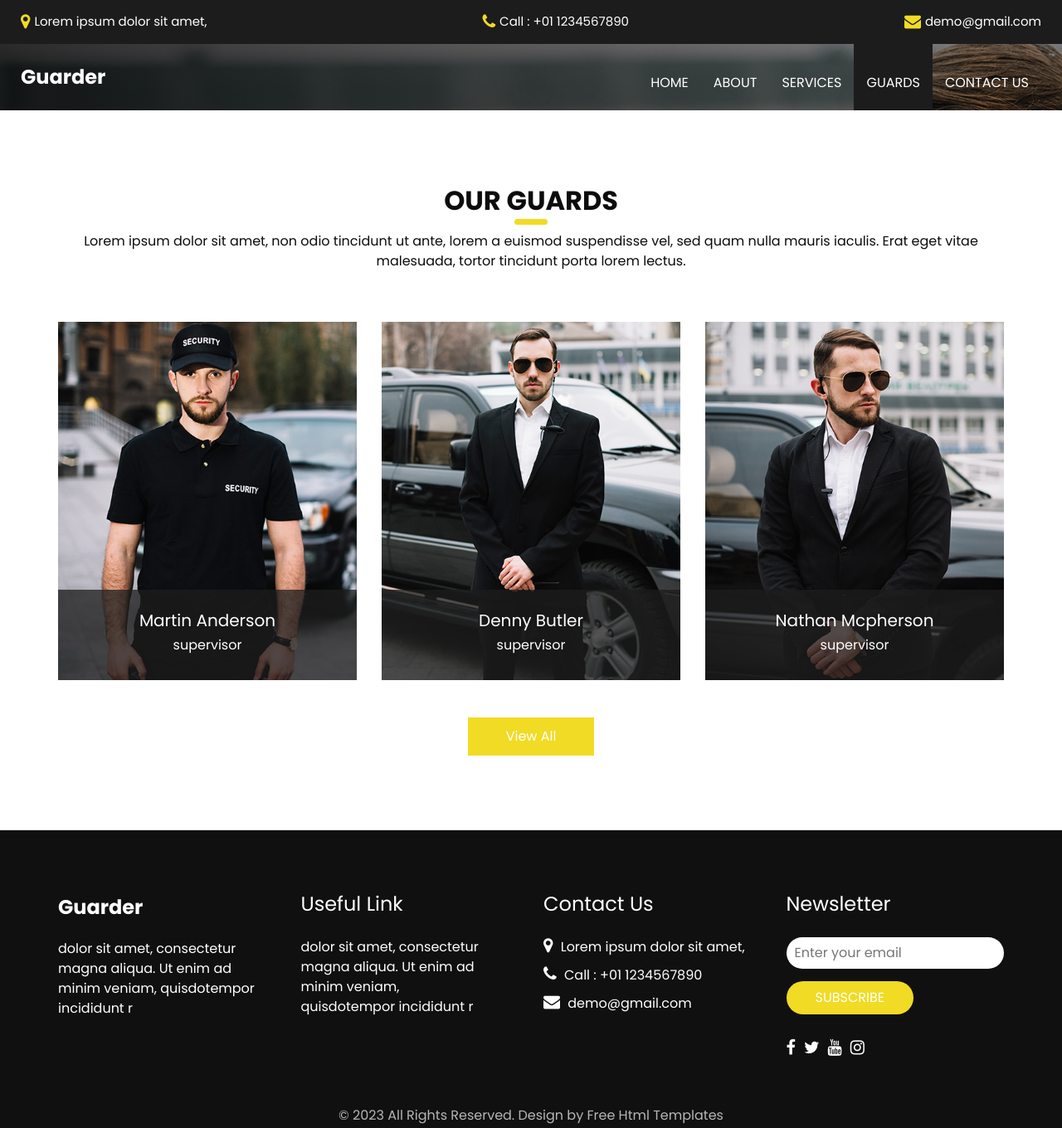
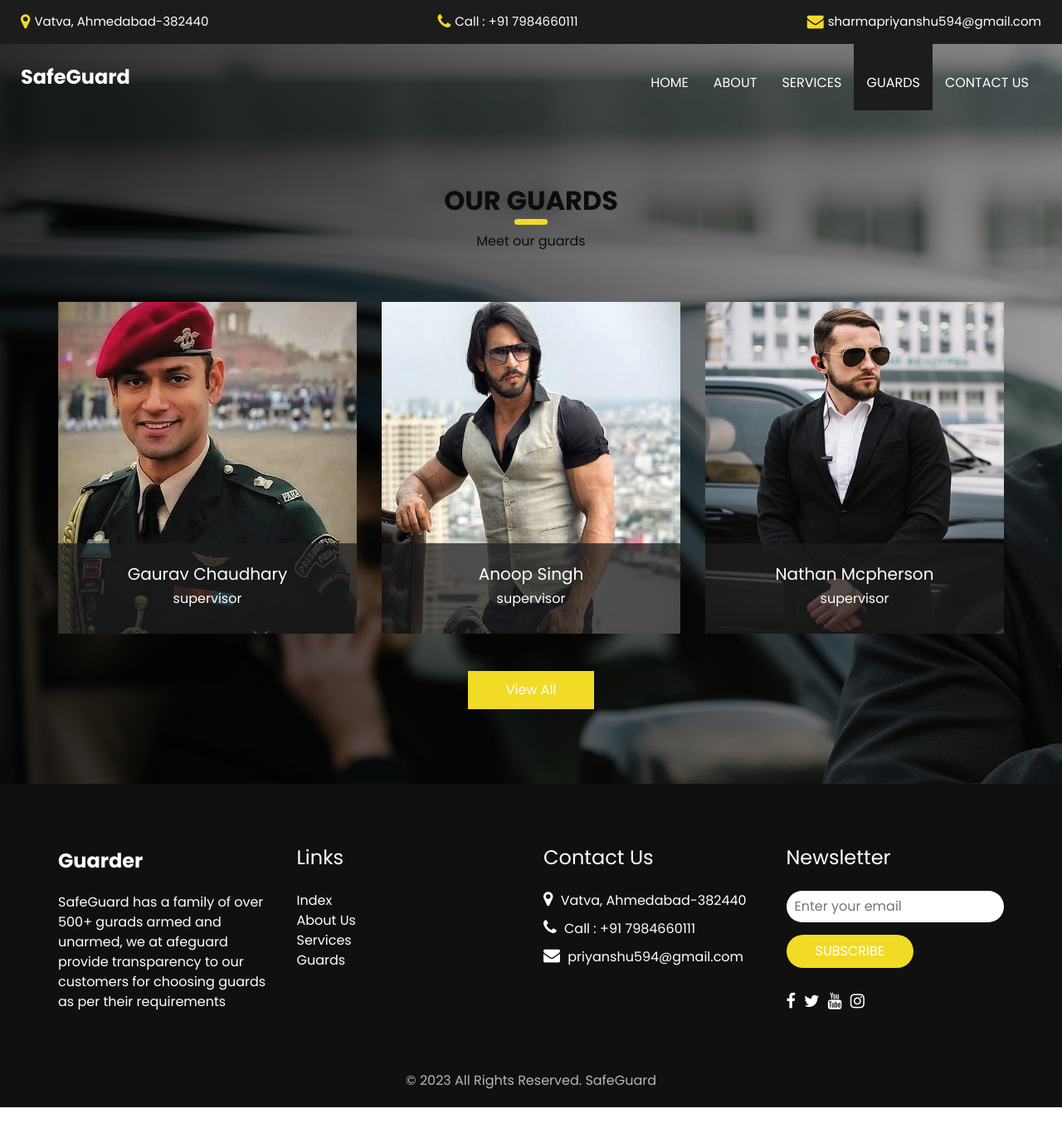
Before and after one commit to priyanshu16sharma/SafeGuard, a plain HTML site: page guard.html in a window 1280 px wide. Shown: the whole page at 83% size. After the commit the page ends 1335 px from the top, so only its background shows below. Drawn offline with Linux system fonts and the light colour scheme.

Commit message:
Final Commit

```diff
--- a/guard.html
+++ b/guard.html
@@ -19,7 +19,8 @@
   <link rel="stylesheet" type="text/css" href="css/bootstrap.css" />
 
   <!-- fonts style -->
-  <link href="https://fonts.googleapis.com/css?family=Open+Sans:400,700|Poppins:400,600,700&display=swap" rel="stylesheet" />
+  <link href="https://fonts.googleapis.com/css?family=Open+Sans:400,700|Poppins:400,600,700&display=swap"
+    rel="stylesheet" />
 
   <!-- Custom styles for this template -->
   <link href="css/style.css" rel="stylesheet" />
@@ -40,22 +41,23 @@
       <div class="header_top">
         <div class="container-fluid">
           <div class="contact_link-container">
-            <a href="" class="contact_link1">
+            <a href="https://www.google.co.in/maps/place/Domino's+Pizza/@22.9899403,72.593793,15z/data=!3m1!5s0x395e85fee59d3853:0x7ac0434959947e8a!4m10!1m2!2m1!1sDominos+isanpur!3m6!1s0x395e85fecb47ea33:0x9b1205b6d9a1b72b!8m2!3d22.9786055!4d72.6086738!15sCg9Eb21pbm9zIGlzYW5wdXIiA4gBAVoRIg9kb21pbm9zIGlzYW5wdXKSARBwaXp6YV9yZXN0YXVyYW504AEA!16s%2Fg%2F12vshq6b_?entry=ttu"
+              class="contact_link1" target="_blank+">
               <i class="fa fa-map-marker" aria-hidden="true"></i>
               <span>
-                Lorem ipsum dolor sit amet,
+                Vatva, Ahmedabad-382440
               </span>
             </a>
             <a href="" class="contact_link2">
               <i class="fa fa-phone" aria-hidden="true"></i>
               <span>
-                Call : +01 1234567890
+                Call : +91 7984660111
               </span>
             </a>
             <a href="" class="contact_link3">
               <i class="fa fa-envelope" aria-hidden="true"></i>
               <span>
-                demo@gmail.com
+                sharmapriyanshu594@gmail.com
               </span>
             </a>
           </div>
@@ -66,10 +68,11 @@
           <nav class="navbar navbar-expand-lg custom_nav-container">
             <a class="navbar-brand" href="index.html">
               <span>
-                Guarder
+                SafeGuard
               </span>
             </a>
-            <button class="navbar-toggler" type="button" data-toggle="collapse" data-target="#navbarSupportedContent" aria-controls="navbarSupportedContent" aria-expanded="false" aria-label="Toggle navigation">
+            <button class="navbar-toggler" type="button" data-toggle="collapse" data-target="#navbarSupportedContent"
+              aria-controls="navbarSupportedContent" aria-expanded="false" aria-label="Toggle navigation">
               <span class=""></span>
             </button>
 
@@ -96,9 +99,6 @@
         </div>
       </div>
     </header>
-    <!-- end header section -->
-  </div>
-
     <!-- team section -->
 
     <section class="team_section layout_padding">
@@ -108,19 +108,18 @@
             Our Guards
           </h2>
           <p>
-          Lorem ipsum dolor sit amet, non odio tincidunt ut ante, lorem a euismod suspendisse vel, sed quam nulla mauris
-          iaculis. Erat eget vitae malesuada, tortor tincidunt porta lorem lectus.
+            Meet our guards
           </p>
         </div>
         <div class="row">
           <div class="col-md-4 col-sm-6 mx-auto ">
             <div class="box">
               <div class="img-box">
-              <img src="images/t1.jpg" alt="">
+                <img src="images/Major-Gaurav-Chaudhary.jpg" alt="" height="400px">
               </div>
               <div class="detail-box">
                 <h5>
-                Martin Anderson
+                  Gaurav Chaudhary
                 </h5>
                 <h6 class="">
                   supervisor
@@ -131,11 +130,11 @@
           <div class="col-md-4 col-sm-6 mx-auto ">
             <div class="box">
               <div class="img-box">
-              <img src="images/t2.jpg" alt="">
+                <img src="images/Anoop_Singh.jpg" alt="" height="400px">
               </div>
               <div class="detail-box">
                 <h5>
-                Denny Butler
+                  Anoop Singh
                 </h5>
                 <h6 class="">
                   supervisor
@@ -146,7 +145,7 @@
           <div class="col-md-4 col-sm-6 mx-auto ">
             <div class="box">
               <div class="img-box">
-              <img src="images/t3.jpg" alt="">
+                <img src="images/t3.jpg" alt="" height="400px">
               </div>
               <div class="detail-box">
                 <h5>
@@ -167,8 +166,6 @@
       </div>
     </section>
 
-  <!-- end team section -->
-
     <!-- info section -->
     <section class="info_section ">
       <div class="container">
@@ -181,34 +178,35 @@
                 </span>
               </a>
               <p>
-              dolor sit amet, consectetur magna aliqua. Ut enim ad minim veniam, quisdotempor incididunt r
+                SafeGuard has a family of over 500+ gurads armed and unarmed, we at afeguard provide transparency
+                to our customers for choosing guards as per their requirements
               </p>
             </div>
           </div>
-        <div class="col-md-3">
+          <div class="col-md-3" style="padding-left: 10px;">
             <div class="info_links">
               <h5>
-              Useful Link
+                Links
               </h5>
               <ul>
                 <li>
-                <a href="">
-                  dolor sit amet, consectetur
+                  <a href="*">
+                    Index
                   </a>
                 </li>
                 <li>
                   <a href="">
-                  magna aliqua. Ut enim ad
+                    About Us
                   </a>
                 </li>
                 <li>
                   <a href="">
-                  minim veniam,
+                    Services
                   </a>
                 </li>
                 <li>
                   <a href="">
-                  quisdotempor incididunt r
+                    Guards
                   </a>
                 </li>
               </ul>
@@ -221,22 +219,23 @@
               </h5>
             </div>
             <div class="info_contact">
-            <a href="" class="">
+              <a href="https://www.google.co.in/maps/place/Domino's+Pizza/@22.9899403,72.593793,15z/data=!3m1!5s0x395e85fee59d3853:0x7ac0434959947e8a!4m10!1m2!2m1!1sDominos+isanpur!3m6!1s0x395e85fecb47ea33:0x9b1205b6d9a1b72b!8m2!3d22.9786055!4d72.6086738!15sCg9Eb21pbm9zIGlzYW5wdXIiA4gBAVoRIg9kb21pbm9zIGlzYW5wdXKSARBwaXp6YV9yZXN0YXVyYW504AEA!16s%2Fg%2F12vshq6b_?entry=ttu"
+                class="">
                 <i class="fa fa-map-marker" aria-hidden="true"></i>
                 <span>
-                Lorem ipsum dolor sit amet,
+                  Vatva, Ahmedabad-382440
                 </span>
               </a>
               <a href="" class="">
                 <i class="fa fa-phone" aria-hidden="true"></i>
                 <span>
-                Call : +01 1234567890
+                  Call : +91 7984660111
                 </span>
               </a>
               <a href="" class="">
                 <i class="fa fa-envelope" aria-hidden="true"></i>
                 <span>
-                demo@gmail.com
+                  priyanshu594@gmail.com
                 </span>
               </a>
             </div>
@@ -280,8 +279,8 @@
     <!-- footer section -->
     <footer class="container-fluid footer_section">
       <p>
-      &copy; <span id="currentYear"></span> All Rights Reserved. Design by
-      <a href="https://html.design/">Free Html Templates</a>
+        &copy; <span id="currentYear"></span> All Rights Reserved.
+        <a href="https://html.design/">SafeGuard</a>
       </p>
     </footer>
     <!-- footer section -->
```
Also changed, not shown: about.html (+31 -31 lines), contact.html (+27 -25 lines), index.html (+1 -1 lines), service.html (+56 -30 lines). Lines whose indentation alone changed are shown as unchanged.
